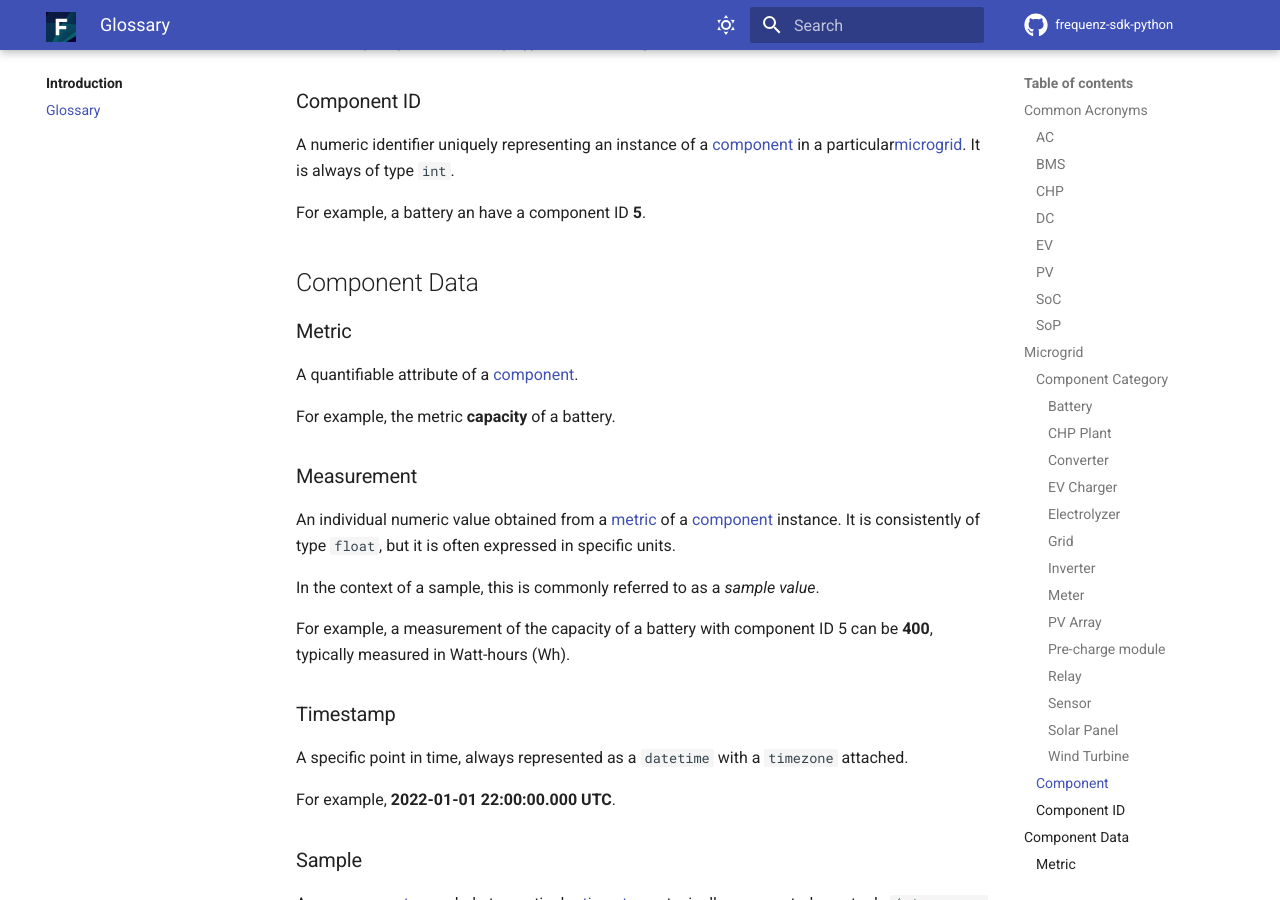
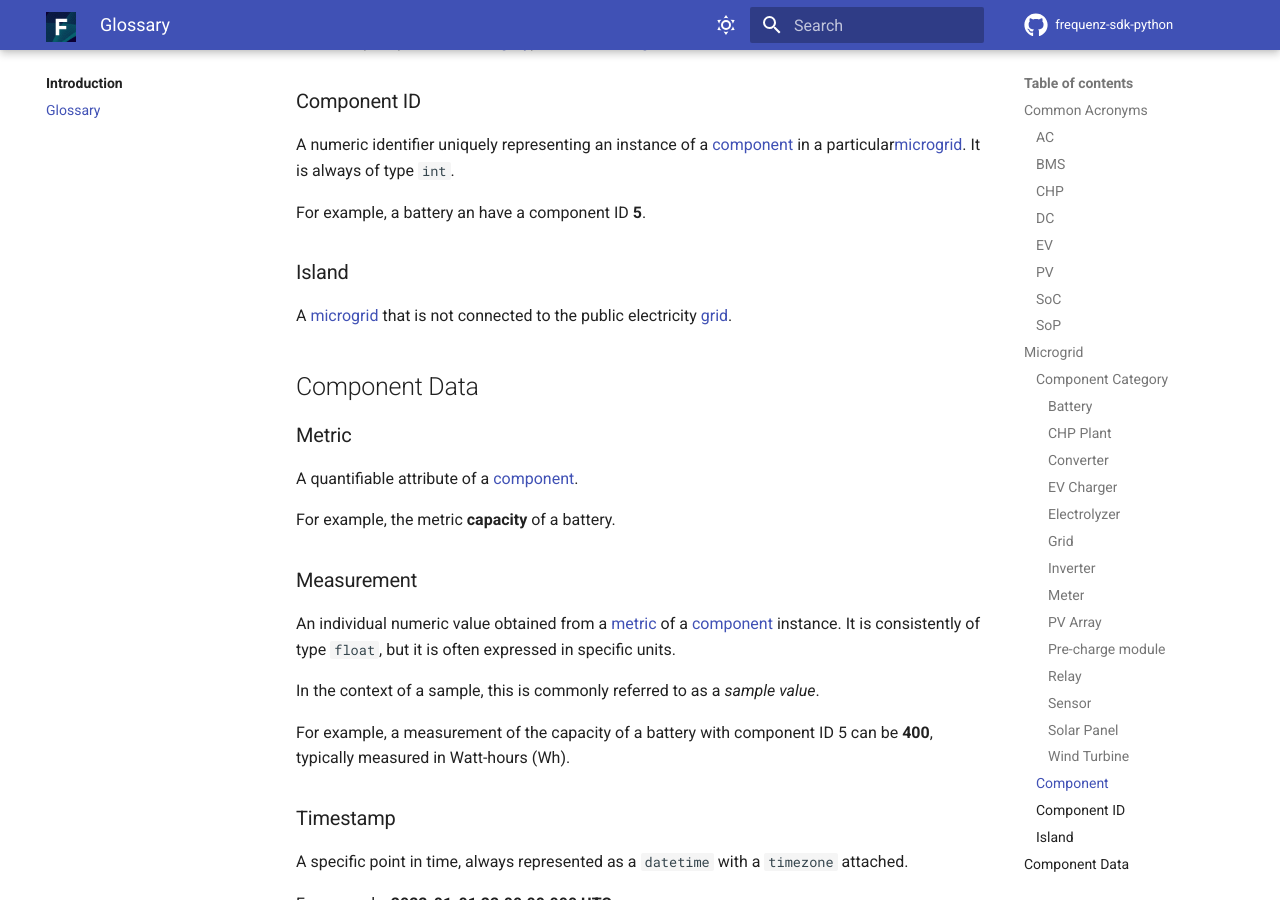
Before and after one commit to frequenz-floss/frequenz-sdk-python, an MkDocs documentation site: the page built from docs/intro/glossary.md, in a window 1280 px wide and 900 px high, scrolled down 2948 px. Built offline with MkDocs 1.6.1 and Material for MkDocs 9.7.7, drawn with Linux system fonts in a browser that asks for light colours; comment, search, counter and statistics services are not loaded; the version menu is left out.

Commit message:
Add definition for Island
Signed-off-by: Leandro Lucarella <luca-frequenz@llucax.com>

```diff
--- a/docs/intro/glossary.md
+++ b/docs/intro/glossary.md
@@ -119,6 +119,10 @@ A device (of a particular [category](#component-category)) within a [microgrid](
 A numeric identifier uniquely representing an instance of a [component](#component) in a particular[microgrid](#microgrid). It is always of type `int`.
 
 For example, a battery an have a component ID **5**.
+
+### Island
+
+A [microgrid](#microgrid) that is not connected to the public electricity [grid](#grid).
 
 ## Component Data
 
```
